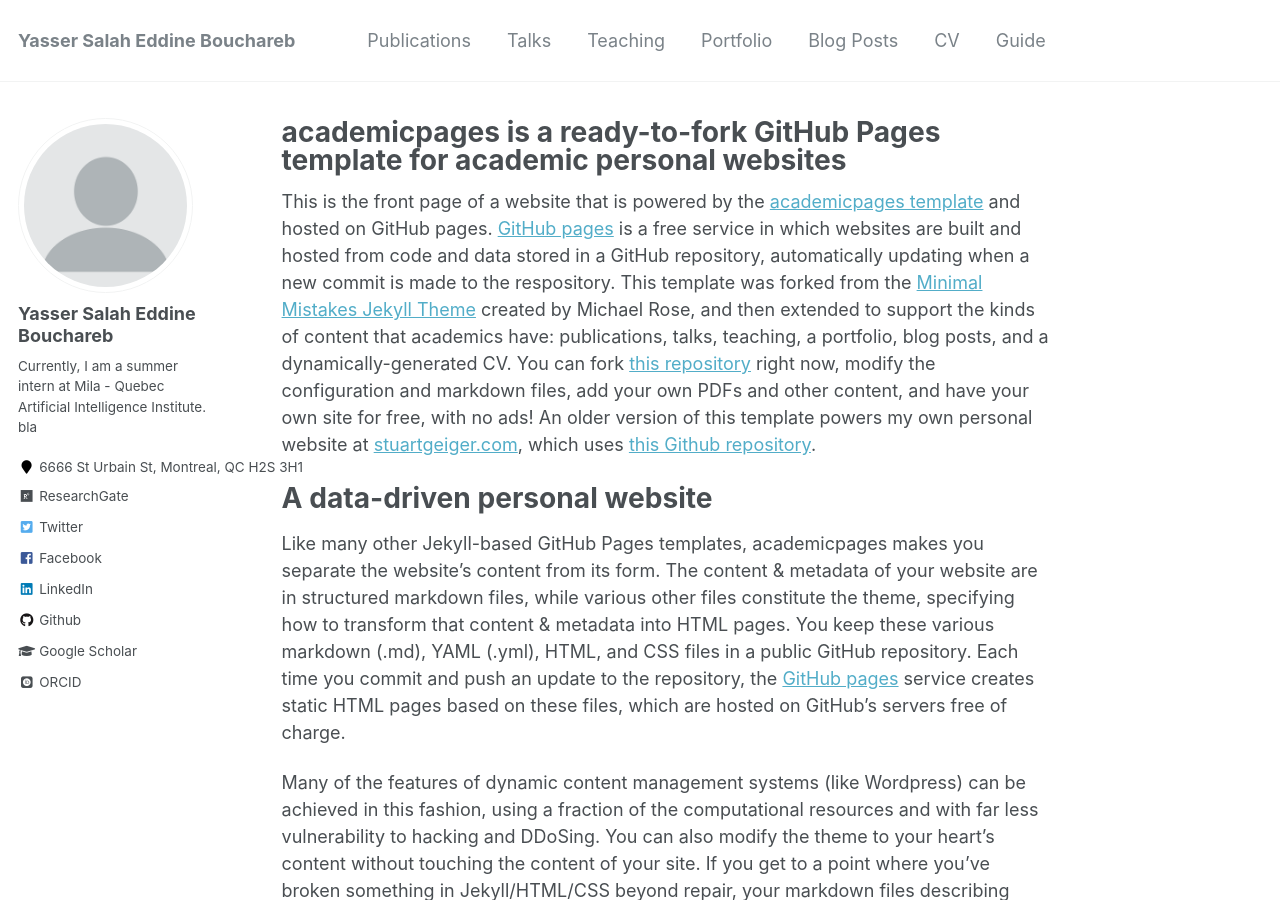
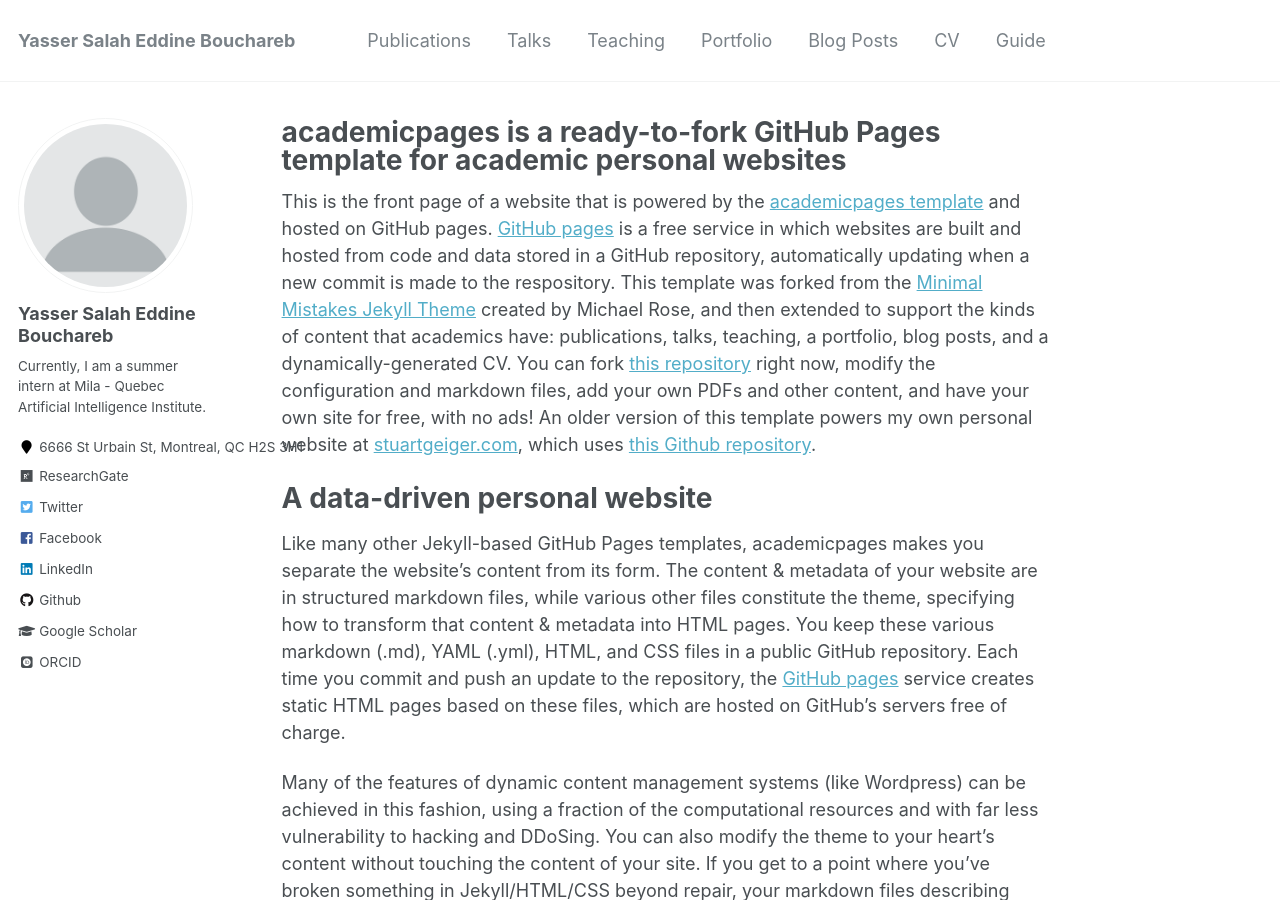
Before and after one commit to BYSD/bysd.github.io, a Jekyll site: the page built from _pages/about.md, in a window 1280 px wide and 900 px high. Built offline with Jekyll 4.4.1, drawn with Linux system fonts in a browser that asks for light colours; some web fonts are replaced.

Commit message:
Update _config.yml

```diff
--- a/_config.yml
+++ b/_config.yml
@@ -82,8 +82,9 @@
 author:
   name             : "Yasser Salah Eddine Bouchareb"
   avatar           : "profile.png"
-  bio              : "Currently, I am a summer intern at Mila - Quebec Artificial Intelligence Institute. bla"
-  location         : "6666 St Urbain St, \n
+  bio              : "Currently, I am a summer intern at Mila - Quebec Artificial Intelligence Institute."
+  location         : "6666 St Urbain St,
+                      \n
                       Montreal, QC H2S 3H1"
   employer         :
   pubmed           :
```
